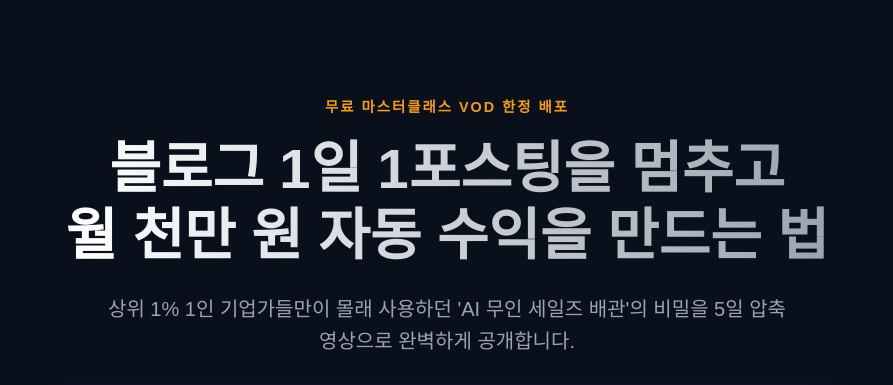
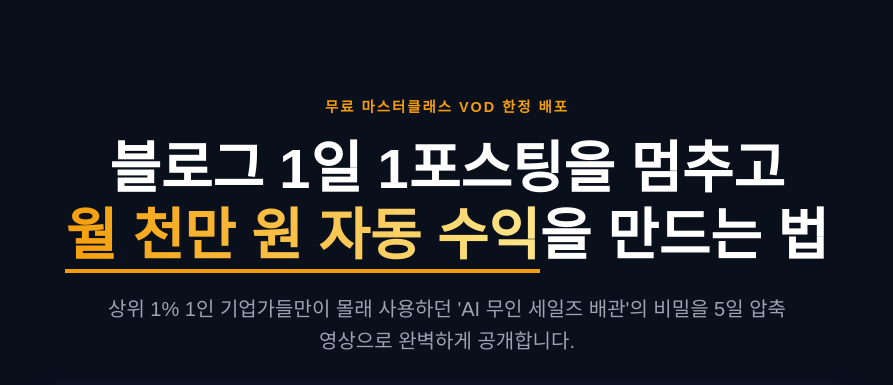
Before and after one commit to themarketing0924-dotcom/kplf-2026-funnel, a plain HTML site: page index.html in a window 1280 px wide. Shown: the top 385 px of the page, without its empty margins (193-1086 px from the left). Drawn offline with Linux system fonts and the light colour scheme; a web font is replaced by a local one.

Commit message:
Highlight key text with gradient and underline

```diff
--- a/index.html
+++ b/index.html
@@ -31,9 +31,15 @@
             font-size: 2.8rem;
             line-height: 1.2;
             margin-bottom: 1.5rem;
-            background: linear-gradient(to right, #ffffff, #9ca3af);
+            color: #ffffff;
+        }
+
+        .highlight-text {
+            background: linear-gradient(to right, #F59E0B, #FDE68A);
             -webkit-background-clip: text;
             -webkit-text-fill-color: transparent;
+            border-bottom: 4px solid #F59E0B;
+            padding-bottom: 2px;
         }
 
         .sub-headline {
@@ -100,7 +106,7 @@
     <div class="container" style="max-width: 1200px;">
         <div class="vsl-hero">
             <div class="eyebrow">무료 마스터클래스 VOD 한정 배포</div>
-            <h1 class="main-headline">블로그 1일 1포스팅을 멈추고<br>월 천만 원 자동 수익을 만드는 법</h1>
+            <h1 class="main-headline">블로그 1일 1포스팅을 멈추고<br><span class="highlight-text">월 천만 원 자동 수익</span>을 만드는 법</h1>
             <p class="sub-headline">상위 1% 1인 기업가들만이 몰래 사용하던 'AI 무인 세일즈 배관'의 비밀을 5일 압축 영상으로 완벽하게 공개합니다.</p>
 
             <!-- Video Player (VSL) -->
```
